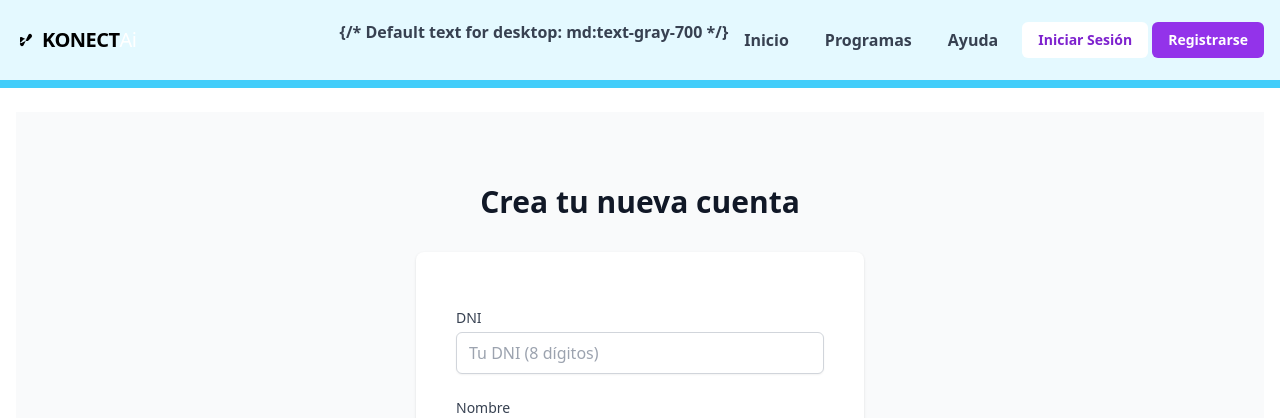
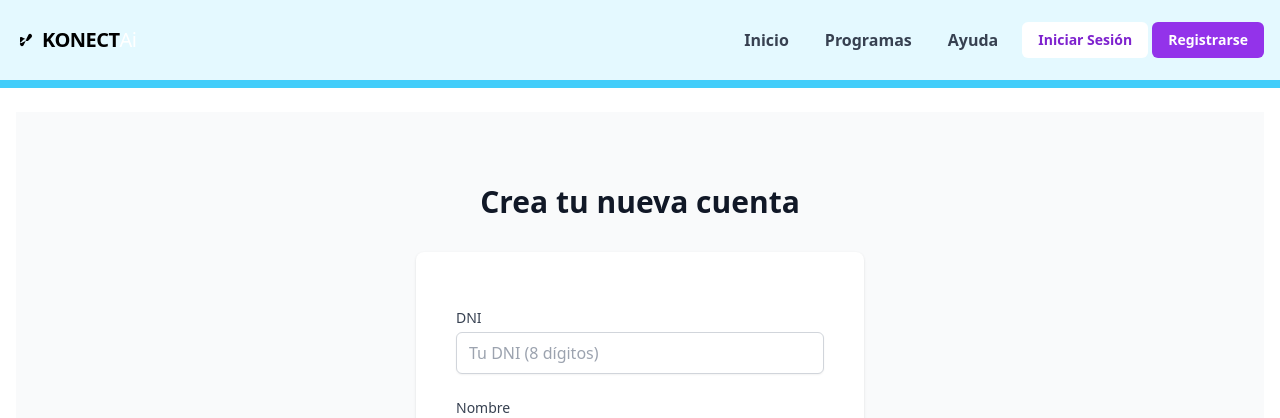
Before and after one commit to dpalominoj/plataforma-voluntariado, a Flask app: page /auth/register in a window 1280 px wide. Shown: the top 418 px of the page. Run offline with Flask 3, Linux system fonts and the light colour scheme; some libraries are stand-ins or nearby versions.

Commit message:
Update base.html

```diff
--- a/view/templates/base.html
+++ b/view/templates/base.html
@@ -111,7 +111,7 @@
 
         <!-- Mobile Menu / Desktop Links -->
         <div :class="{'block': openMobileMenu, 'hidden': !openMobileMenu}" class="mobile-menu-container bg-white md:bg-transparent md:flex md:items-center w-full md:w-auto shadow-lg md:shadow-none" x-cloak>
-          <ul class="md:flex flex-col md:flex-row md:space-x-1 mt-4 md:mt-0 text-gray-800 md:text-gray-700 font-bold"> {/* Default text for desktop: md:text-gray-700 */}
+          <ul class="md:flex flex-col md:flex-row md:space-x-1 mt-4 md:mt-0 text-gray-800 md:text-gray-700 font-bold">
             <li><a href="{{ url_for('main.home') }}" class="block py-2 px-4 rounded hover:bg-purple-600 hover:text-white md:hover:bg-purple-700 md:hover:text-white">Inicio</a></li>
             <li><a href="{{ url_for('main.programs') }}" class="block py-2 px-4 rounded hover:bg-purple-600 hover:text-white md:hover:bg-purple-700 md:hover:text-white">Programas</a></li>
             <li><a href="{{ url_for('main.help_page') }}" class="block py-2 px-4 rounded hover:bg-purple-600 hover:text-white md:hover:bg-purple-700 md:hover:text-white">Ayuda</a></li>
```
